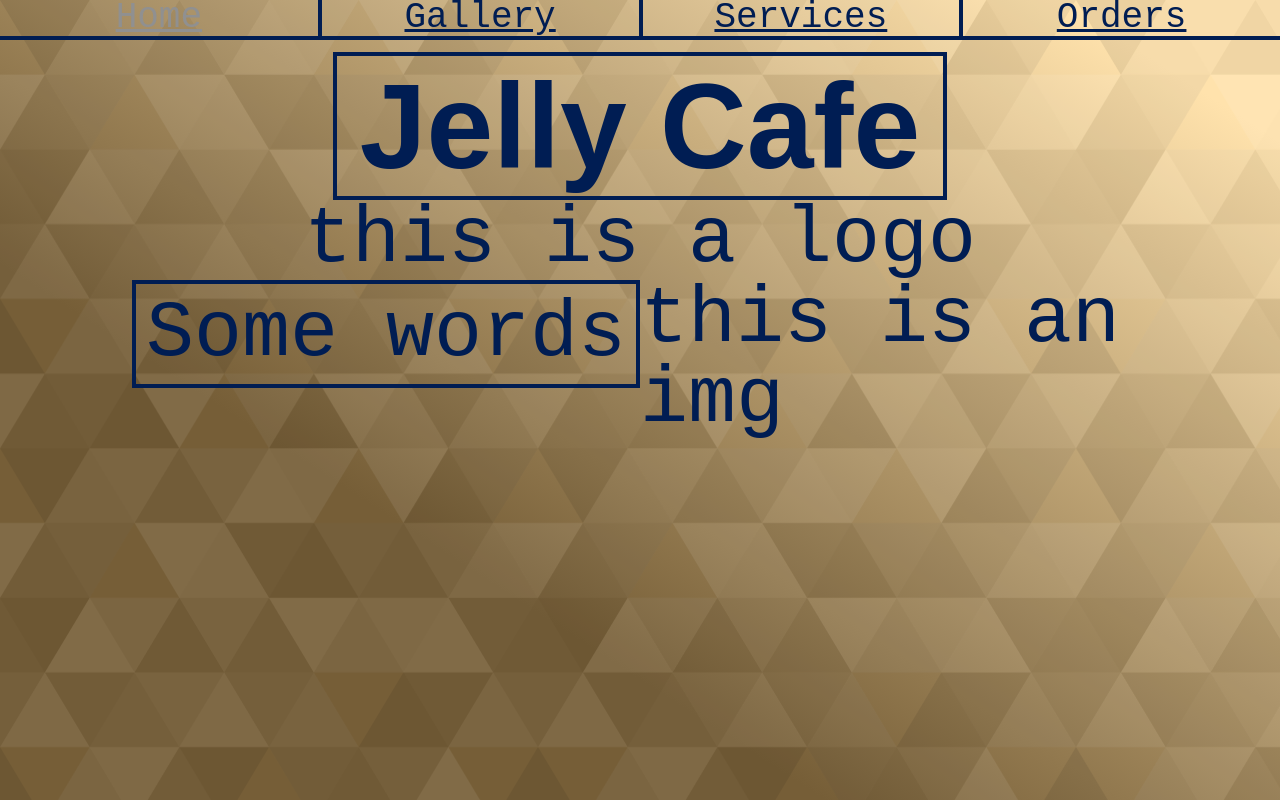
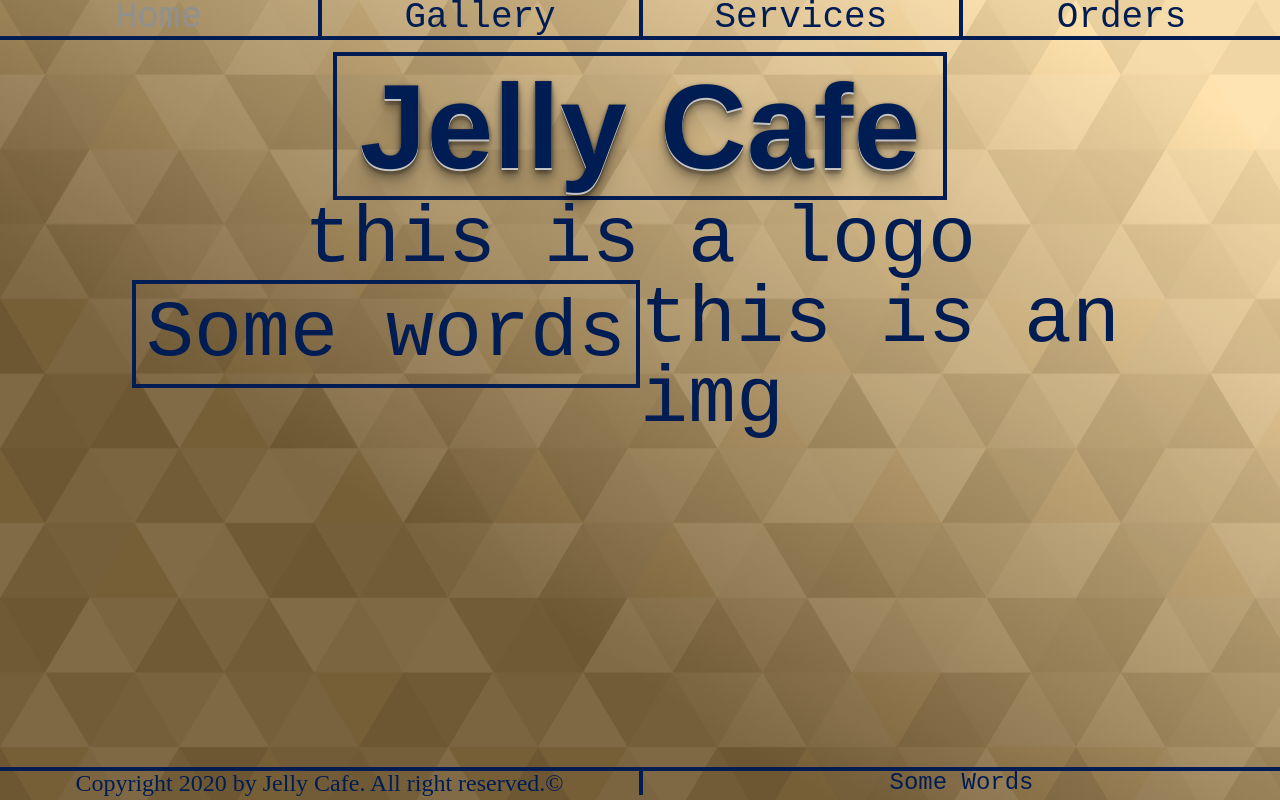
Before and after one commit to SeanZimbelman/End-of-the-Unit-Group-Project, a plain HTML site: page index.html in a window 1280 px wide. Drawn offline with Linux system fonts and the light colour scheme.

Commit message:
footer css

```diff
--- a/home.css
+++ b/home.css
@@ -24,6 +24,7 @@ body{
     font-size: 12px;
     font-weight: 400;
     line-height: 1;
+    min-height: 100vh;
 }
 
 /* Nav bar */
@@ -40,12 +41,44 @@ body{
     width: 100%;
     text-align: center;
     color: var(--color-text);
+    text-decoration: none;
 }
 
 .nav a:hover{
     color: #909090;
 }
+
 .nav .left{
+    border-left: var(--border);
+}
+
+/* Footer */
+
+footer{
+    display: flex;
+    justify-content: space-between;
+    border-top: var(--border);
+    font-size: 2em;
+    position: absolute;
+    bottom: 5px;
+    width: 100%;
+    flex-direction: row;
+}
+
+footer p{
+    width: 100%;
+    text-align: center;
+}
+
+footer .copy{
+    font-family: initial;
+}
+
+footer .cred{
+    font-family: inherit;
+}
+
+footer .left{
     border-left: var(--border);
 }
 
@@ -81,7 +114,17 @@ body{
     margin: 0 auto  ;
     width: 60%;
     border: var(--border);
-    font-family: fantasy;
+    font-family: Helvetica;
+    text-shadow:
+    0 1px 0 #c0c0c0,
+    0 2px 0 #c9c9c9,
+    0 6px 1px rgba(0,0,0,.1),
+    0 0 5px rgba(0,0,0,.1),
+    0 1px 3px rgba(0,0,0,.3),
+    0 3px 5px rgba(0,0,0,.2),
+    0 5px 10px rgba(0,0,0,.25),
+    0 10px 10px rgba(0,0,0,.2),
+    0 20px 20px rgba(0,0,0,.15);
     padding: 10px
 }
 
--- a/index.html
+++ b/index.html
@@ -1,5 +1,6 @@
 <!DOCTYPE html>
 <html lang="en">
+
 <head>
     <meta charset="UTF-8">
     <meta name="author" content="Sean Zimbelman">
@@ -18,8 +19,8 @@
 <body>
     <header class="nav">
         <a href="index.html">Home</a>
-        <a href="gallery.html"  class="left">Gallery</a>
-        <a href="services.html"  class="left">Services</a>
+        <a href="gallery.html" class="left">Gallery</a>
+        <a href="services.html" class="left">Services</a>
         <a href="orders.html" class="left">Orders</a>
     </header>
     <main class="container">
@@ -29,15 +30,23 @@
                 <h1>Jelly Cafe</h1>
             </section>
             <section class="logo">
-            <!-- Add the logo here --><p>this is a logo</p>
+                <!-- Add the logo here -->
+                <p>this is a logo</p>
             </section>
             <section class="about">
-            <p><!-- Add about us words here --> Some words</p>
+                <p>
+                    <!-- Add about us words here --> Some words</p>
             </section>
             <section class="look">
-            <!-- Add the inside here --><p>this is an img</p>
+                <!-- Add the inside here -->
+                <p>this is an img</p>
             </section>
         </div>
-    <footer></footer>
+    </main>
+    <footer>
+        <p class="copy">Copyright 2020 by Jelly Cafe. All right reserved.&copy; </p>
+        <p class="cred left">Some Words</p>
+    </footer>
 </body>
+
 </html>
```
Lines whose indentation alone changed are shown as unchanged.
